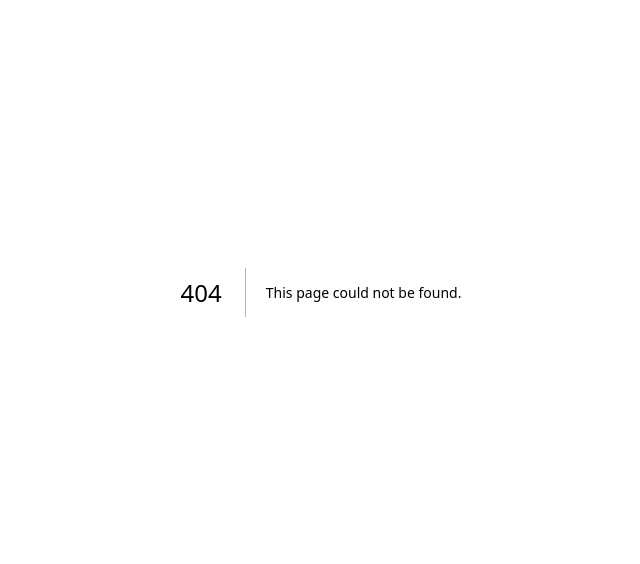
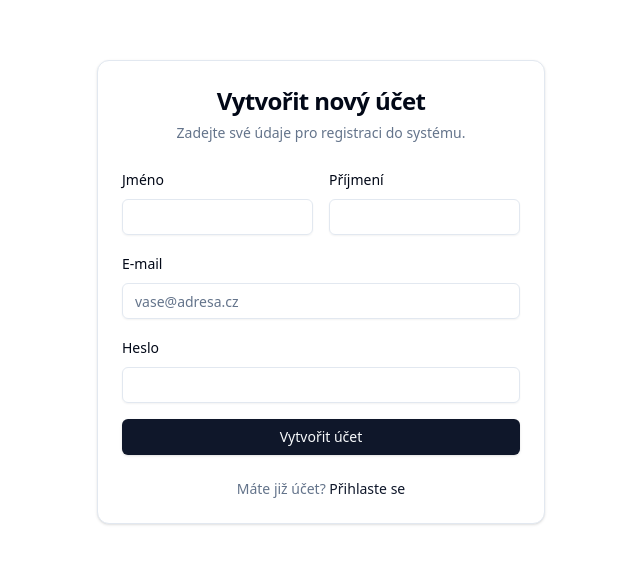
Before and after one commit to javor55/SeminarIS, a Next.js app: page /register in a window 1280 px wide. Before the commit this address had no page. Shown: the part 108-672 px from the top of the page, without its empty margins (319-959 px from the left). Built offline with nearby package versions, Linux system fonts and the light colour scheme.

Commit message:
pridani registrace

```diff
--- /dev/null
+++ b/app/(auth)/register/page.tsx
@@ -0,0 +1,174 @@
+"use client";
+
+import * as React from "react";
+import { useRouter } from "next/navigation";
+import Link from "next/link";
+import { useAuth } from "@/components/auth/auth-provider";
+import { Button } from "@/components/ui/button";
+import {
+  Card,
+  CardContent,
+  CardDescription,
+  CardFooter,
+  CardHeader,
+  CardTitle,
+} from "@/components/ui/card";
+import { Input } from "@/components/ui/input";
+import { Label } from "@/components/ui/label";
+import { Alert, AlertDescription } from "@/components/ui/alert";
+import { AlertCircle, CheckCircle } from "lucide-react"; // Přidána ikona pro úspěch
+
+export default function RegisterPage() {
+  const router = useRouter();
+  // 🔥 Odstraněna 'register' z 'useAuth'
+  const { user } = useAuth();
+
+  const [email, setEmail] = React.useState("");
+  const [password, setPassword] = React.useState("");
+  const [firstName, setFirstName] = React.useState("");
+  const [lastName, setLastName] = React.useState("");
+
+  const [error, setError] = React.useState<string | null>(null);
+  const [isLoading, setIsLoading] = React.useState(false);
+
+  // 🔥 Přidán stav pro zobrazení úspěchu
+  const [isSuccess, setIsSuccess] = React.useState(false);
+
+  // Efekt pro přesměrování již přihlášených uživatelů
+  React.useEffect(() => {
+    if (user) {
+      router.replace("/dashboard");
+    }
+  }, [user, router]);
+
+  const handleSubmit = async (e: React.FormEvent) => {
+    e.preventDefault();
+    setError(null);
+    setIsLoading(true);
+
+    try {
+      // 🔥 Simulace mock registrace
+      // Zde byste v reálné aplikaci volali např. API
+      // await register({ email, password, firstName, lastName });
+
+      // Pro účely mocku jen zalogujeme data a počkáme 1s
+      console.log("Mock registrace:", { email, firstName, lastName });
+      await new Promise(resolve => setTimeout(resolve, 1000));
+
+      // Místo přesměrování zobrazíme úspěch
+      setIsSuccess(true);
+
+    } catch (err: any) {
+      setError(err.message || "Registrace selhala. Zkuste to prosím znovu.");
+    } finally {
+      setIsLoading(false);
+    }
+  };
+
+  if (user) {
+    return null;
+  }
+
+  return (
+    <div className="flex min-h-screen items-center justify-center bg-background px-4 py-12">
+      <Card className="w-full max-w-md">
+        <CardHeader className="text-center">
+          <CardTitle className="text-2xl">Vytvořit nový účet</CardTitle>
+          <CardDescription>
+            Zadejte své údaje pro registraci do systému.
+          </CardDescription>
+        </CardHeader>
+        <CardContent>
+
+          {/* 🔥 Zobrazení zprávy o úspěchu */}
+          {isSuccess ? (
+            <Alert variant="default" className="border-green-500 text-green-700">
+              <CheckCircle className="h-4 w-4 text-green-600" />
+              <AlertDescription>
+                Registrace proběhla úspěšně. Nyní se můžete{" "}
+                <Link href="/login" className="font-bold hover:underline">
+                  přihlásit
+                </Link>
+                .
+              </AlertDescription>
+            </Alert>
+          ) : (
+
+            /* 🔥 Formulář se zobrazí, jen pokud 'isSuccess' je false */
+            <form onSubmit={handleSubmit} className="space-y-4">
+              {error && (
+                <Alert variant="destructive">
+                  <AlertCircle className="h-4 w-4" />
+                  <AlertDescription>{error}</AlertDescription>
+                </Alert>
+              )}
+
+              <div className="grid grid-cols-2 gap-4">
+                <div className="space-y-2">
+                  <Label htmlFor="firstName">Jméno</Label>
+                  <Input
+                    id="firstName"
+                    value={firstName}
+                    onChange={(e) => setFirstName(e.target.value)}
+                    required
+                  />
+                </div>
+                <div className="space-y-2">
+                  <Label htmlFor="lastName">Příjmení</Label>
+                  <Input
+                    id="lastName"
+                    value={lastName}
+                    onChange={(e) => setLastName(e.target.value)}
+                    required
+                  />
+                </div>
+              </div>
+
+              <div className="space-y-2">
+                <Label htmlFor="email">E-mail</Label>
+                <Input
+                  id="email"
+                  type="email"
+                  placeholder="vase@adresa.cz"
+                  value={email}
+                  onChange={(e) => setEmail(e.target.value)}
+                  required
+                />
+              </div>
+
+              <div className="space-y-2">
+                <Label htmlFor="password">Heslo</Label>
+                <Input
+                  id="password"
+                  type="password"
+                  value={password}
+                  onChange={(e) => setPassword(e.target.value)}
+                  required
+                />
+              </div>
+
+              <Button type="submit" className="w-full" disabled={isLoading}>
+                {isLoading ? "Vytváří se účet..." : "Vytvořit účet"}
+              </Button>
+            </form>
+          )}
+        </CardContent>
+
+        {/* 🔥 Patička se zobrazí jen pokud *neběží* úspěch */}
+        {!isSuccess && (
+          <CardFooter className="text-sm text-muted-foreground justify-center">
+            <p>
+              Máte již účet?{" "}
+              <Link
+                href="/login"
+                className="text-primary hover:underline font-medium"
+              >
+                Přihlaste se
+              </Link>
+            </p>
+          </CardFooter>
+        )}
+      </Card>
+    </div>
+  );
+}
--- /dev/null
+++ b/components/ui/alert.tsx
@@ -0,0 +1,59 @@
+import * as React from "react"
+import { cva, type VariantProps } from "class-variance-authority"
+
+import { cn } from "@/lib/utils"
+
+const alertVariants = cva(
+  "relative w-full rounded-lg border px-4 py-3 text-sm [&>svg+div]:translate-y-[-3px] [&>svg]:absolute [&>svg]:left-4 [&>svg]:top-4 [&>svg]:text-foreground [&>svg~*]:pl-7",
+  {
+    variants: {
+      variant: {
+        default: "bg-background text-foreground",
+        destructive:
+          "border-destructive/50 text-destructive dark:border-destructive [&>svg]:text-destructive",
+      },
+    },
+    defaultVariants: {
+      variant: "default",
+    },
+  }
+)
+
+const Alert = React.forwardRef<
+  HTMLDivElement,
+  React.HTMLAttributes<HTMLDivElement> & VariantProps<typeof alertVariants>
+>(({ className, variant, ...props }, ref) => (
+  <div
+    ref={ref}
+    role="alert"
+    className={cn(alertVariants({ variant }), className)}
+    {...props}
+  />
+))
+Alert.displayName = "Alert"
+
+const AlertTitle = React.forwardRef<
+  HTMLParagraphElement,
+  React.HTMLAttributes<HTMLHeadingElement>
+>(({ className, ...props }, ref) => (
+  <h5
+    ref={ref}
+    className={cn("mb-1 font-medium leading-none tracking-tight", className)}
+    {...props}
+  />
+))
+AlertTitle.displayName = "AlertTitle"
+
+const AlertDescription = React.forwardRef<
+  HTMLParagraphElement,
+  React.HTMLAttributes<HTMLParagraphElement>
+>(({ className, ...props }, ref) => (
+  <div
+    ref={ref}
+    className={cn("text-sm [&_p]:leading-relaxed", className)}
+    {...props}
+  />
+))
+AlertDescription.displayName = "AlertDescription"
+
+export { Alert, AlertTitle, AlertDescription }
```
